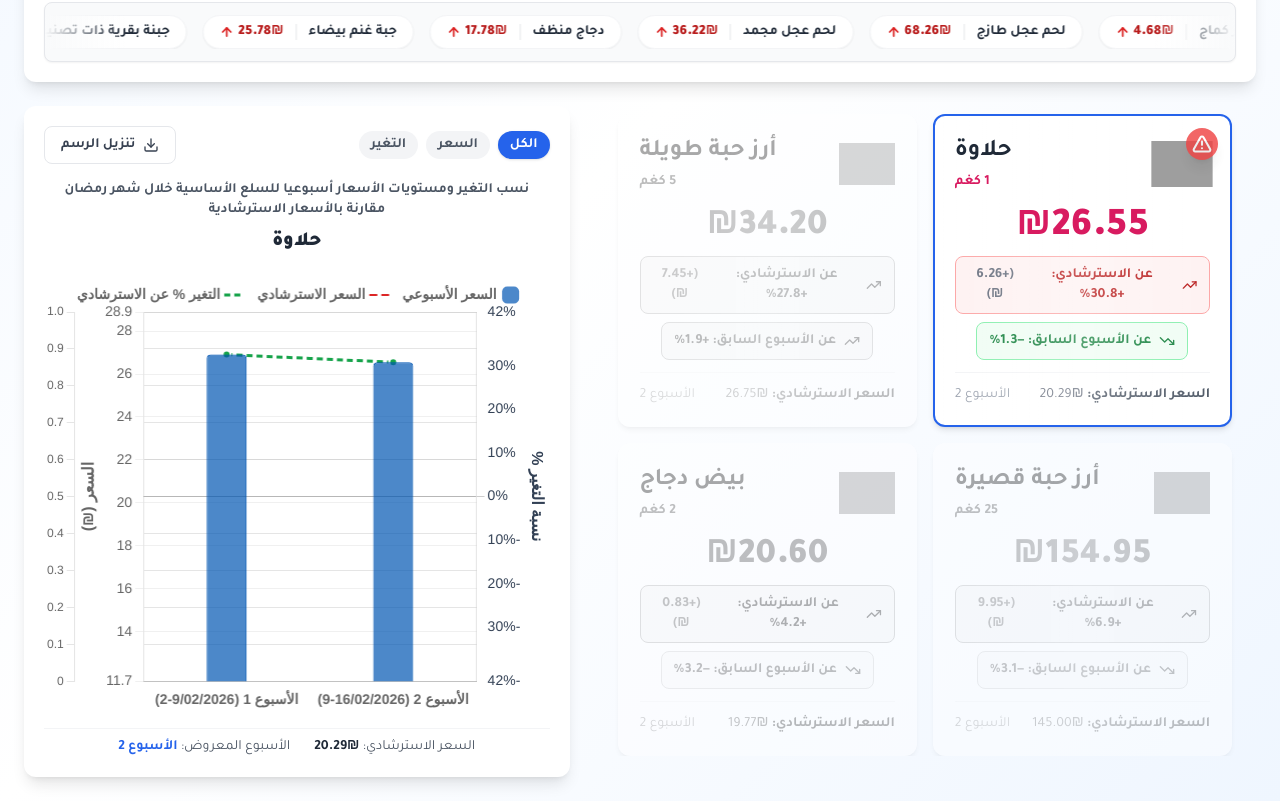
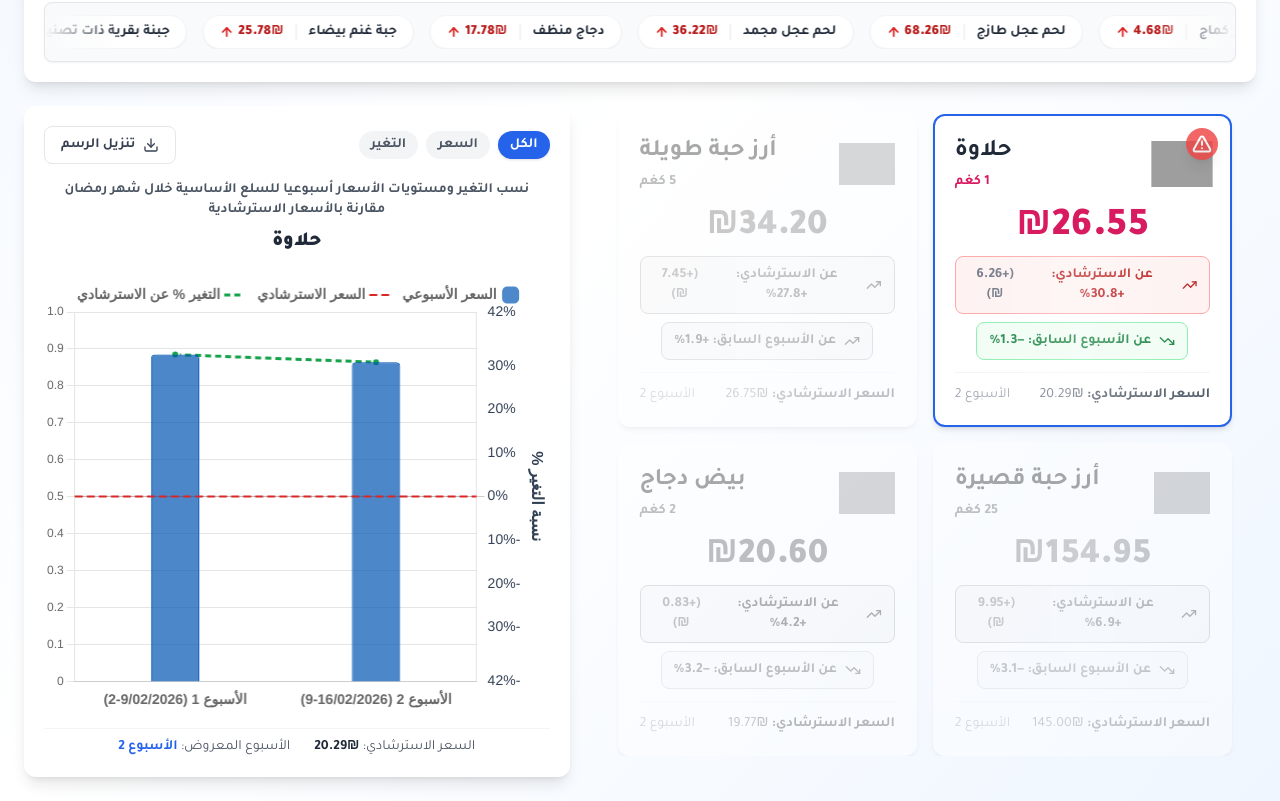
Before and after one commit to Mohammed-basel/test, a React (Vite) app: page / in a window 1280 px wide. Shown: the part 536-1337 px from the top of the page. Built offline with nearby package versions, Linux system fonts and the light colour scheme; grey boxes are pictures that could not be loaded.

Commit message:
Update PriceChart.tsx

```diff
--- a/src/components/PriceChart.tsx
+++ b/src/components/PriceChart.tsx
@@ -174,7 +174,7 @@ export function PriceChart({ products, currentWeek = 1 }: PriceChartProps) {
     categoryPercentage: 0.6,
     interaction: { mode: 'index', intersect: false },
     plugins: {
-      persistentRefLine: { refValue: ref, display: false } as any,
+      persistentRefLine: { refValue: ref, display: true } as any,
       legend: {
         display: true,
         position: 'top',
@@ -224,7 +224,7 @@ export function PriceChart({ products, currentWeek = 1 }: PriceChartProps) {
         ticks: { font: { size: tickFontSize, weight: 'bold' }, maxRotation: 0, minRotation: 0 },
       },
       yBar: {
-        display: showPrice,
+        display: false,
         position: 'left',
         min: yBarLimits.min,
         max: yBarLimits.max,
```
